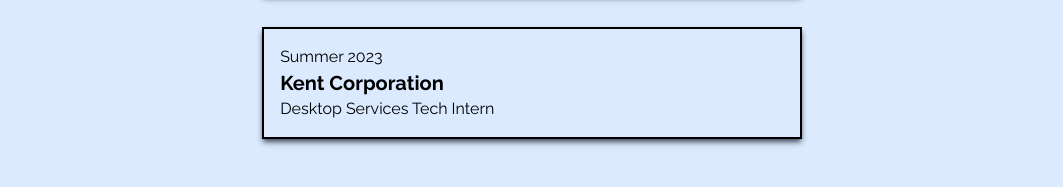
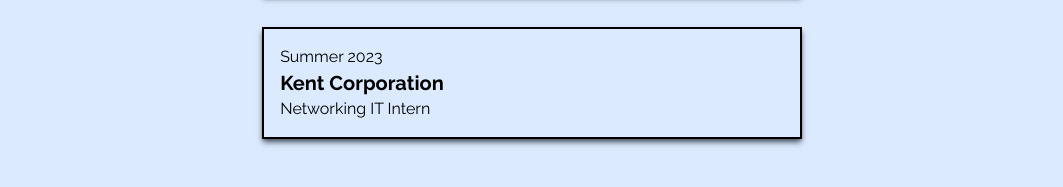
Before and after one commit to EllsworthLogan/PersonalWebsite2, a React (Create React App) app: page / in a window 1280 px wide. Shown: the part 1511-1698 px from the top of the page, without its empty margins (108-1171 px from the left). Built offline with nearby package versions, Linux system fonts and the light colour scheme; a web font is replaced by a local one.

Commit message:
work history title edit

```diff
--- a/src/components/About.jsx
+++ b/src/components/About.jsx
@@ -27,7 +27,7 @@
       id: "4",
       time: "Summer 2023",
       company: "Kent Corporation",
-      title: "Desktop Services Tech Intern",
+      title: "Networking IT Intern",
       desc: "",
     },
   ];
```
